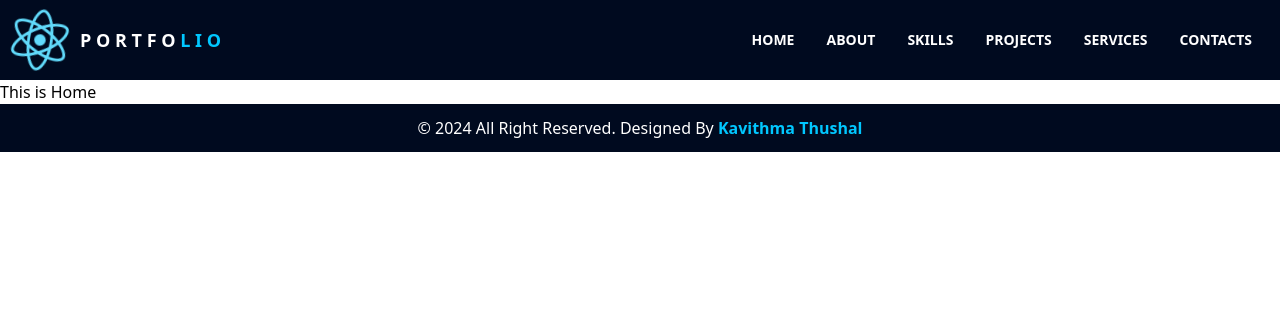
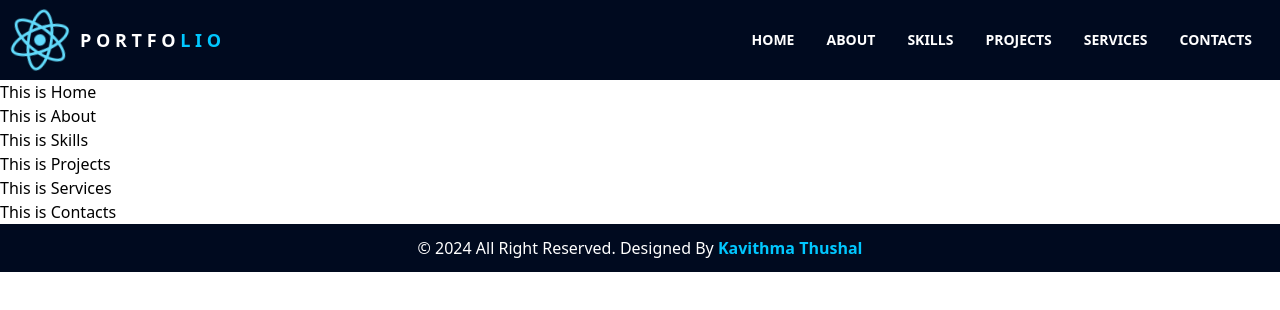
Before and after one commit to Kavithma-Thushal/My-Portfolio-React, a React (Create React App) app: page / in a window 1280 px wide. Shown: the top 310 px of the page. Built offline with nearby package versions, Linux system fonts and the light colour scheme.

Commit message:
More Pages Added

```diff
--- a/src/App.tsx
+++ b/src/App.tsx
@@ -1,15 +1,23 @@
 import {Navbar} from "./views/components/Navbar/Navbar";
-import {Home} from "./views/components/Home/Home";
 import {Footer} from "./views/components/Footer/Footer";
+import {Home} from "./views/pages/Home/Home";
+import {About} from "./views/pages/About/About";
+import {Skills} from "./views/pages/Skills/Skills";
+import {Projects} from "./views/pages/Projects/Projects";
+import {Services} from "./views/pages/Services/Services";
+import {Contacts} from "./views/pages/Contacts/Contacts";
 
-function App() {
+export default function App() {
     return (
         <div>
             <Navbar/>
             <Home/>
+            <About/>
+            <Skills/>
+            <Projects/>
+            <Services/>
+            <Contacts/>
             <Footer/>
         </div>
     );
 }
-
-export default App;
--- a/src/views/components/Navbar/Navbar.tsx
+++ b/src/views/components/Navbar/Navbar.tsx
@@ -13,12 +13,12 @@ export function Navbar() {
                     </div>
                 </a>
                 <div className="space-x-8 text-sm font-semibold">
-                    <a href="home" className="hover:text-neonBlue transition-colors duration-300">HOME</a>
-                    <a href="about" className="hover:text-neonBlue transition-colors duration-300">ABOUT</a>
-                    <a href="skills" className="hover:text-neonBlue transition-colors duration-300">SKILLS</a>
-                    <a href="projects" className="hover:text-neonBlue transition-colors duration-300">PROJECTS</a>
-                    <a href="services" className="hover:text-neonBlue transition-colors duration-300">SERVICES</a>
-                    <a href="contacts" className="hover:text-neonBlue transition-colors duration-300">CONTACTS</a>
+                    <a href="/home" className="hover:text-neonBlue transition-colors duration-300">HOME</a>
+                    <a href="/about" className="hover:text-neonBlue transition-colors duration-300">ABOUT</a>
+                    <a href="/skills" className="hover:text-neonBlue transition-colors duration-300">SKILLS</a>
+                    <a href="/projects" className="hover:text-neonBlue transition-colors duration-300">PROJECTS</a>
+                    <a href="/services" className="hover:text-neonBlue transition-colors duration-300">SERVICES</a>
+                    <a href="/contacts" className="hover:text-neonBlue transition-colors duration-300">CONTACTS</a>
                 </div>
             </div>
         </nav>
--- /dev/null
+++ b/src/views/pages/About/About.tsx
@@ -0,0 +1,7 @@
+export function About() {
+    return (
+        <div>
+            <h1>This is About</h1>
+        </div>
+    );
+}
--- /dev/null
+++ b/src/views/pages/Contacts/Contacts.tsx
@@ -0,0 +1,7 @@
+export function Contacts() {
+    return (
+        <div>
+            <h1>This is Contacts</h1>
+        </div>
+    );
+}
--- /dev/null
+++ b/src/views/pages/Projects/Projects.tsx
@@ -0,0 +1,7 @@
+export function Projects() {
+    return (
+        <div>
+            <h1>This is Projects</h1>
+        </div>
+    );
+}
--- /dev/null
+++ b/src/views/pages/Services/Services.tsx
@@ -0,0 +1,7 @@
+export function Services() {
+    return (
+        <div>
+            <h1>This is Services</h1>
+        </div>
+    );
+}
--- /dev/null
+++ b/src/views/pages/Skills/Skills.tsx
@@ -0,0 +1,7 @@
+export function Skills() {
+    return (
+        <div>
+            <h1>This is Skills</h1>
+        </div>
+    );
+}
```
Also changed, not shown: src/views/pages/Home/Home.tsx (renamed from src/views/components/Home/Home.tsx).
